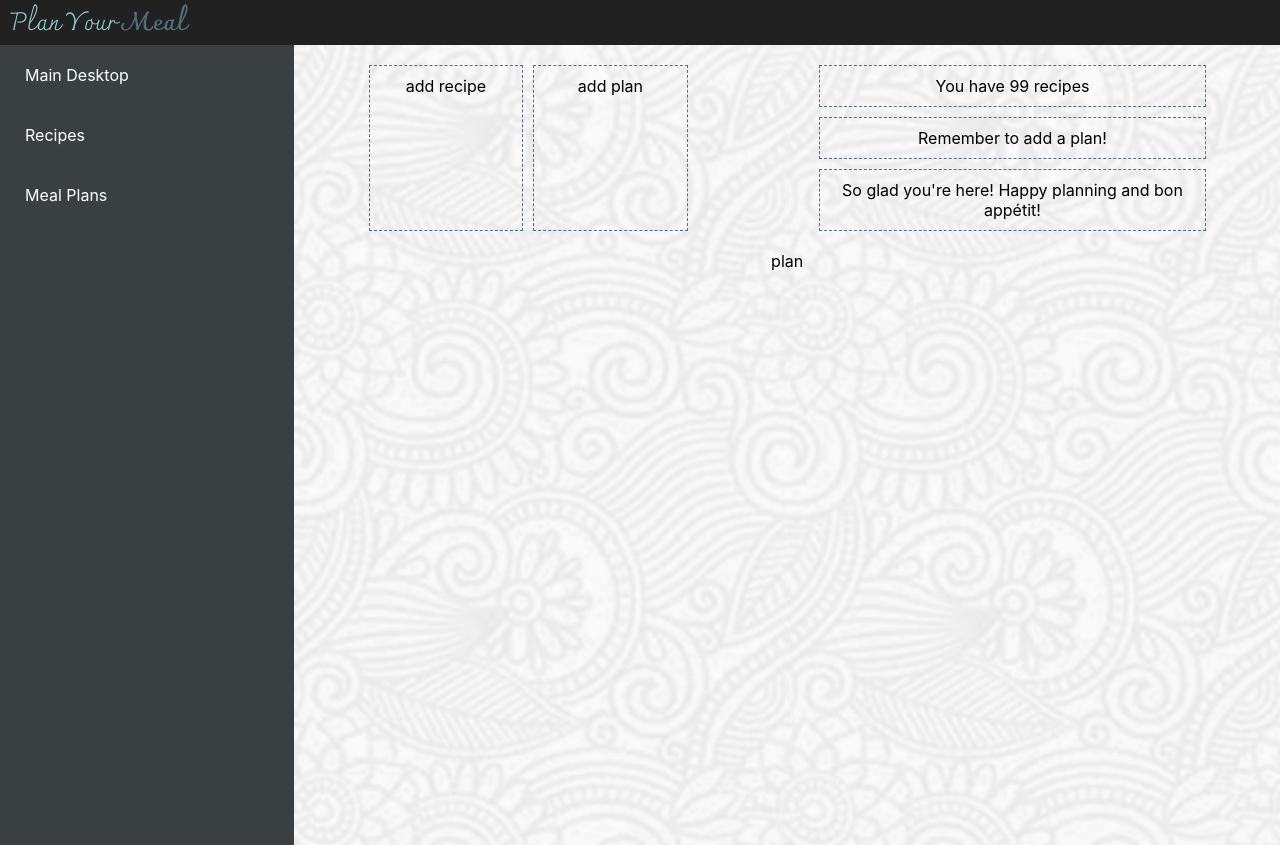
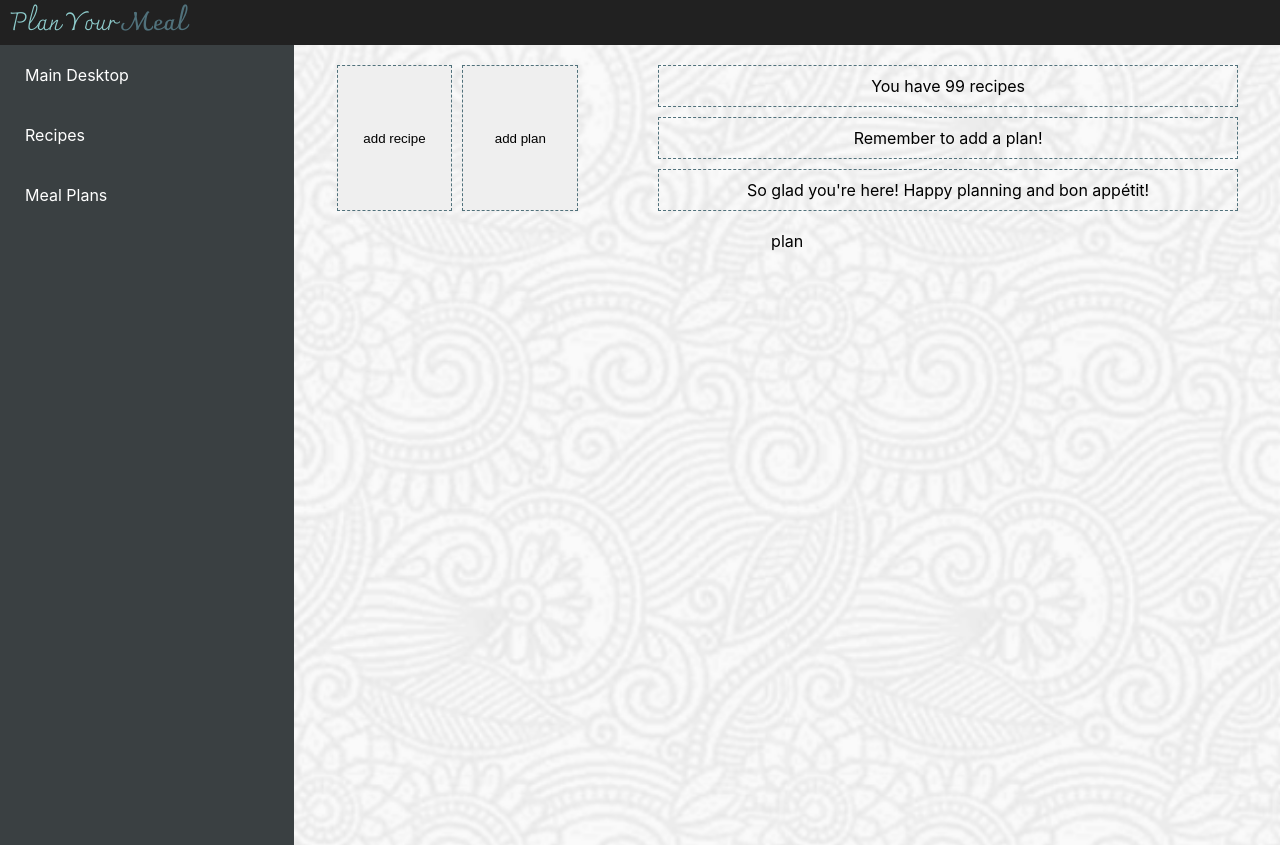
Before and after one commit to karolina-rachuta/plan-your-meal, a React (Create React App) app: page /app in a window 1280 px wide. Built offline with nearby package versions, Linux system fonts and the light colour scheme.

Commit message:
logic around screen navigation

```diff
--- a/src/components/app/MainDesktop.jsx
+++ b/src/components/app/MainDesktop.jsx
@@ -1,12 +1,22 @@
 import React from 'react';
 
-function MainDesktop() {
+function MainDesktop({ handleScreenChange }) {
     return (
         <div className="maindesktop__container">
             <div className="maindesktop__top">
                 <div className="maindesktop__widget">
-                    <div className="widget__box">add recipe</div>
-                    <div className="widget__box">add plan</div>
+                    <button
+                        className="widget__box"
+                        onClick={() => handleScreenChange(4)}
+                    >
+                        add recipe
+                    </button>
+                    <button
+                        className="widget__box"
+                        onClick={() => handleScreenChange(5)}
+                    >
+                        add plan
+                    </button>
                 </div>
                 <div className="maindesktop__widget maindesktop__widget--col">
                     <p className="widget__box widget__box--right">
--- /dev/null
+++ b/src/components/app/NewRecipe.jsx
@@ -0,0 +1,7 @@
+import React from 'react';
+
+function NewRecipe() {
+    return <div className="maindesktop__container">new recipe</div>;
+}
+
+export default NewRecipe;
--- /dev/null
+++ b/src/components/app/NewSchedule.jsx
@@ -0,0 +1,7 @@
+import React from 'react';
+
+function NewSchedule() {
+    return <div className="maindesktop__container">new schedule</div>;
+}
+
+export default NewSchedule;
--- a/src/pages/Platform.jsx
+++ b/src/pages/Platform.jsx
@@ -4,6 +4,8 @@ import SideNavigationBar from '../components/app/SideNavigationBar';
 import MainDesktop from '../components/app/MainDesktop';
 import Recipes from '../components/app/Recipes';
 import Schedules from '../components/app/Schedules';
+import NewRecipe from '../components/app/NewRecipe';
+import NewSchedule from '../components/app/NewSchedule';
 
 function App() {
     const [screenNumber, setScreenNumber] = useState(1);
@@ -16,9 +18,13 @@ function App() {
             <AppHeader />
             <div className="container platform__main">
                 <SideNavigationBar handleScreenChange={handleScreenChange} />
-                {screenNumber === 1 && <MainDesktop />}
+                {screenNumber === 1 && (
+                    <MainDesktop handleScreenChange={handleScreenChange} />
+                )}
                 {screenNumber === 2 && <Recipes />}
                 {screenNumber === 3 && <Schedules />}
+                {screenNumber === 4 && <NewRecipe />}
+                {screenNumber === 5 && <NewSchedule />}
             </div>
         </div>
     );
--- a/src/styles/components/app/maindesktop.scss
+++ b/src/styles/components/app/maindesktop.scss
@@ -14,7 +14,7 @@
         justify-content: space-evenly;
 
         .maindesktop__widget {
-            width: 40%;
+            width: 30%;
             text-align: center;
             display: flex;
             flex-direction: row;
@@ -22,7 +22,7 @@
 
             &--col {
                 flex-direction: column;
-
+                width: 60%;
 
             }
 
```
